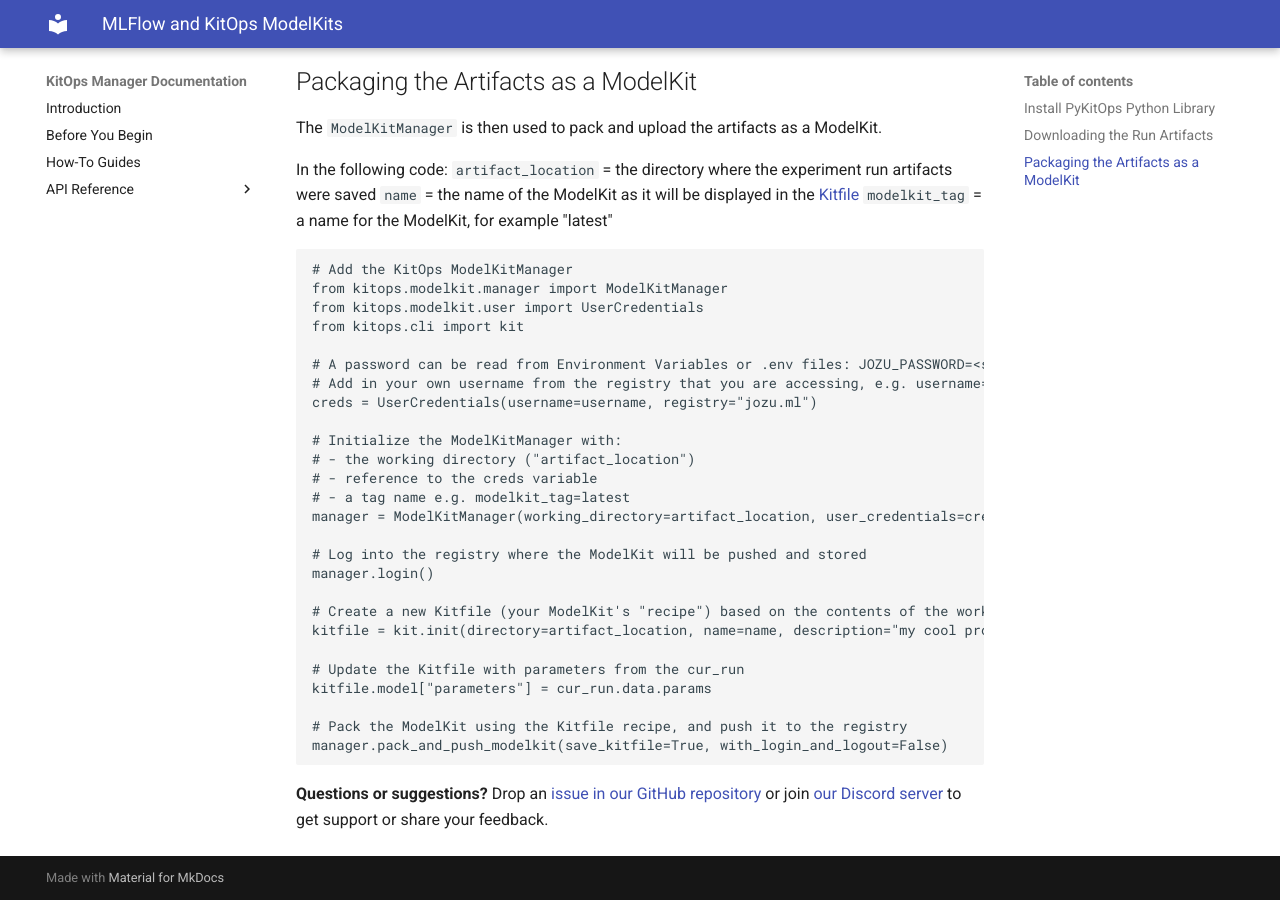
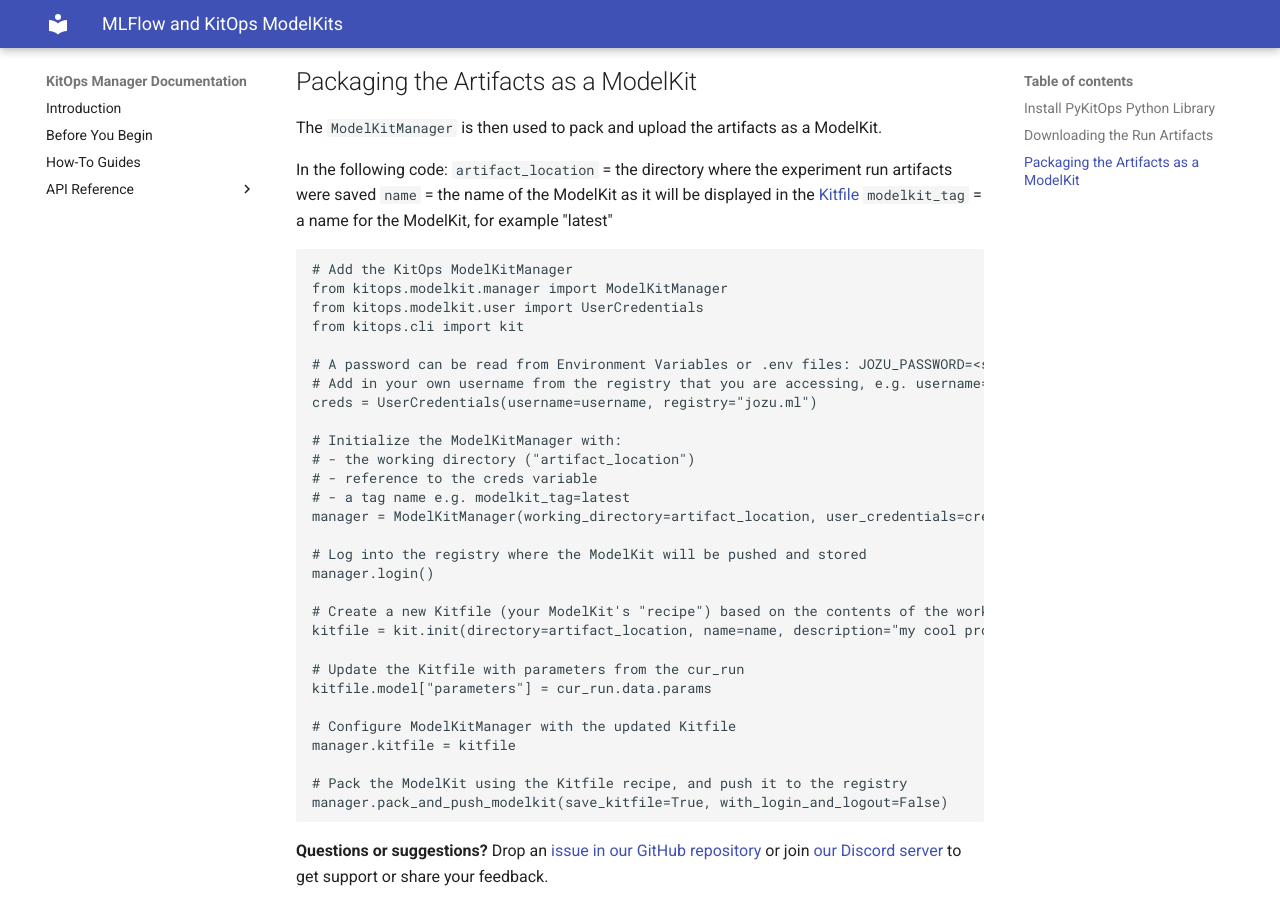
Before and after one commit to kitops-ml/pykitops, an MkDocs documentation site: the page built from docs/mlflow.md, in a window 1280 px wide and 900 px high, scrolled down 696 px. Built offline with MkDocs 1.6.1 and Material for MkDocs 9.7.7, drawn with Linux system fonts in a browser that asks for light colours.

Commit message:
docs: Configure kitfile in mlflow docs (#50)
Co-authored-by: Jacob Fuss <jfuss@users.noreply.github.com>

````diff
--- a/docs/mlflow.md
+++ b/docs/mlflow.md
@@ -57,6 +57,9 @@
 # Update the Kitfile with parameters from the cur_run
 kitfile.model["parameters"] = cur_run.data.params
 
+# Configure ModelKitManager with the updated Kitfile
+manager.kitfile = kitfile
+
 # Pack the ModelKit using the Kitfile recipe, and push it to the registry
 manager.pack_and_push_modelkit(save_kitfile=True, with_login_and_logout=False)
 ```
````
